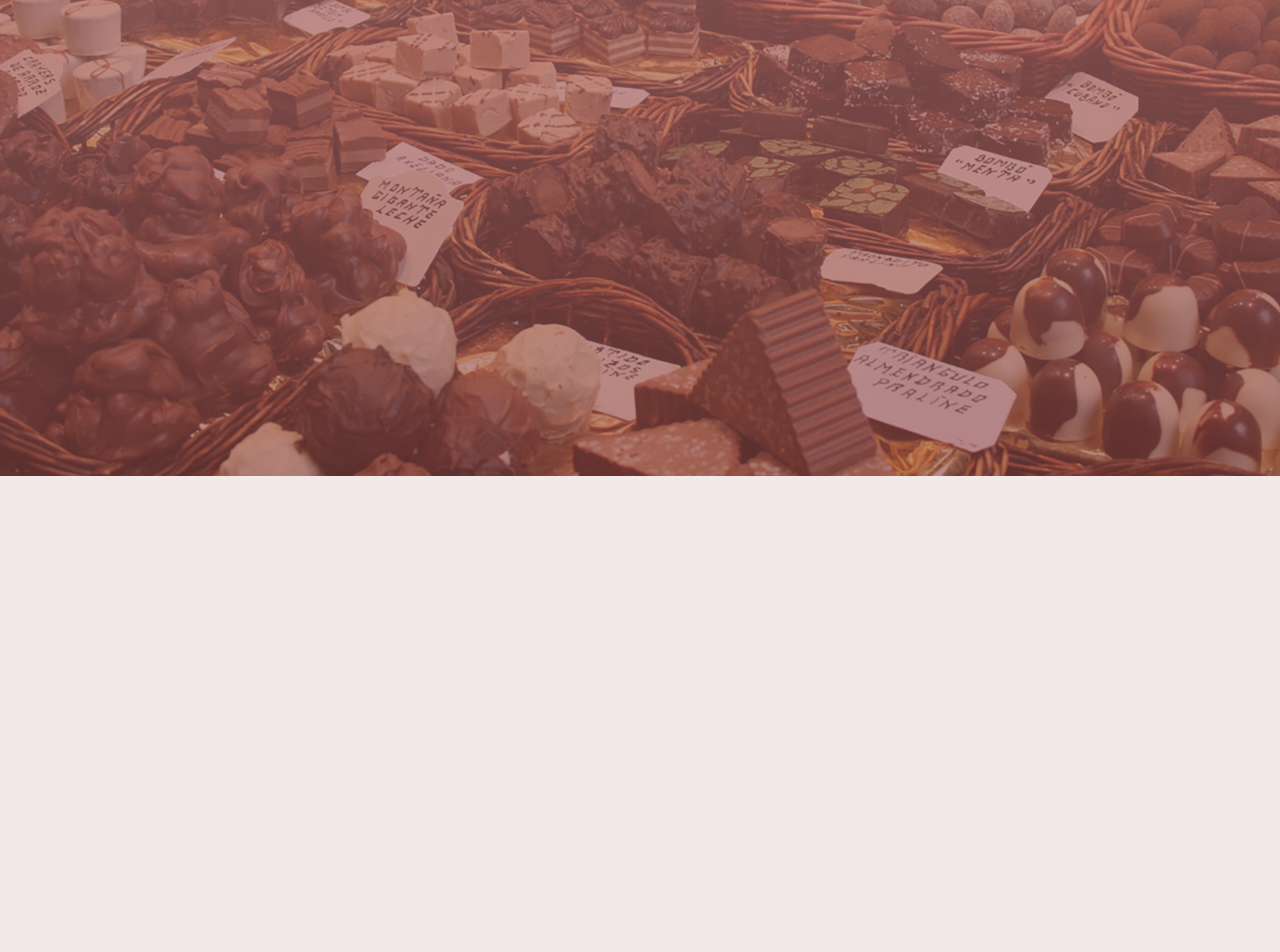
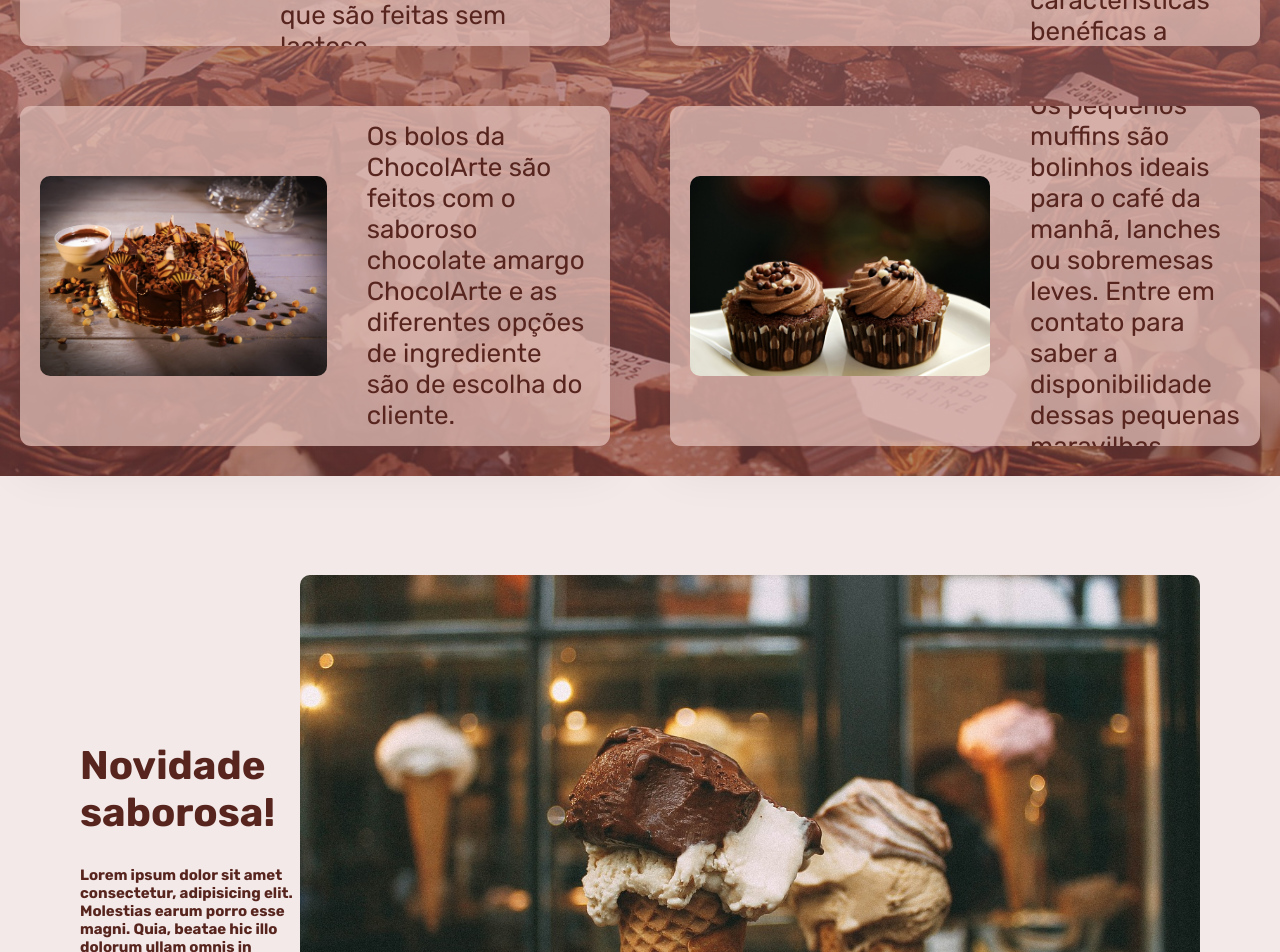
Before and after one commit to Marcelamm6/chocolarte, a plain HTML site: page index.html in a window 1280 px wide. Shown: the part 1220-2172 px from the top of the page. Drawn offline with nearby package versions, Linux system fonts and the light colour scheme.

Commit message:
produtos e equipe

```diff
--- a/index.html
+++ b/index.html
@@ -52,14 +52,28 @@
 
     <section id="sectionProdutos" class="container section-produtos">
       <div class="produtos-grid">
-        <div></div>
-        <div></div>
-        <div></div>
-        <div></div>
+        <div class="card"><img class="card-img" src="imagens/prod1.jpg" alt="barras de chocolate"><p class="card-text">Nossas saborosas barras de chocolate tem variações de &percnt; de cacau, sempre acima de 60&percnt;. Das mais doces as mais amargas, todas são ricas em flavonoides que trazem diversos benefícios a sua saúde. <br> Temos, também, barras que são feitas sem lactose.</p></div>
+        <div class="card"><img class="card-img" src="imagens/prod2.jpg" alt="bombons"><p class="card-text">Deliciosas opções de presentes são as maravilhosas caixas de bombons. Todos são redondos como boas trufas e possuem, também, características benéficas a saúde, além de ter ótimo sabor.</p></div>
+        <div class="card"><img class="card-img" src="imagens/prod3.jpg" alt="bolo de chocolate"><p class="card-text">Os bolos da ChocolArte são feitos com o saboroso chocolate amargo ChocolArte e as diferentes opções de ingrediente são de escolha do cliente. </p></div>
+        <div class="card"><img class="card-img" src="imagens/prod4.jpg" alt="dois muffins"><p class="card-text">Os pequenos muffins são bolinhos ideais para o café da manhã, lanches ou sobremesas leves. Entre em contato para saber a disponibilidade dessas pequenas maravilhas.</p></div>
       </div>
     </section>
-    <section id="sectionSorvetes" class="container section-sorvetes"></section>
-    <section id="sectionEquipe" class="container section-equipe"></section>
+
+    <section id="sectionSorvetes" class="container section-sorvetes">
+      <div class="sorvetes-txt">
+        <h1 class="sorvetes-txt-title">Novidade saborosa!</h1>
+        <h2 class="sorvetes-txt-txt">Lorem ipsum dolor sit amet consectetur, adipisicing elit. Molestias earum porro esse magni. Quia, beatae hic illo dolorum ullam omnis in assumenda. Deserunt illum unde amet accusantium, dolore recusandae eveniet.</h2>
+      </div>
+      <div><img  class="sorvetes-img" src="imagens/sorvete.jpg" alt="Duas casquinhas de sorvete"></div>
+    </section>
+
+    <section id="sectionEquipe" class="container section-equipe">
+      <div class="flex-equip">
+        <div class="card-equip"><img src="" alt=""></div>
+        <div class="card-equip"><img src="" alt=""></div>
+        <div class="card-equip"><img src="" alt=""></div>
+      </div>
+    </section>
     <section id="sectionContato" class="container section-contato"></section>
   </main>
 
--- a/style.css
+++ b/style.css
@@ -139,7 +139,67 @@ header {
   background-image: linear-gradient(
     rgba(180, 119, 119, 0.788),
     rgba(141, 72, 72, 0.631)
-  ),url(imagens/chocolates-background.jpg);
+    ),url(imagens/chocolates-background.jpg);
+    background-size: cover;
+    background-repeat: no-repeat;
+
+    display: flex;
+    justify-content: center;
+    align-items: center;
+  }
+
+  .produtos-grid{
+    display: grid;
+    grid-template-columns: 1fr 1fr;
+    gap: 6rem;
+    padding: 2rem;
+}
+
+.card{
+  height: 34rem;
+  background-color: #dfbdb7c0;
+  box-shadow: 0 2.4rem 4.8rem rgba(0, 0, 0, 0.075);
+  border-radius: 1.1rem;
+  overflow: hidden;
+  transition: all 0.4s;
+
+  display: flex;
+  padding: 2rem;
+}
+
+.card-img{
+  height: 20rem;
+  align-self: center;
+  border-radius: 10px;
+}
+
+.card-text{
+  font-size: 2.6rem;
+  align-self: center;
+  margin-left: 4rem;
+}
+
+.section-sorvetes{
+  display: flex;
+  justify-content: center;
+  align-items: center;
+  padding: 8rem;
+}
+
+.sorvetes-txt-title{
+  font-size: 4rem;
+  margin-bottom: 3rem;
+}
+
+.sorvetes-img{
+  height: 60rem;
+  border-radius: 10px;
+}
+
+.section-equipe{
+  background-image: linear-gradient(
+    rgba(180, 119, 119, 0.788),
+    rgba(141, 72, 72, 0.631)
+    ),url(imagens/kitchen-ga24e45015_1280.jpg);
   background-size: cover;
-  background-repeat: no-repeat;
 }
```
Also changed, not shown: imagens/kitchen-ga24e45015_1280.jpg (added), imagens/prod1.jpg (renamed from imagens/chocolate-home.jpg), imagens/prod2.jpg (renamed from imagens/chocolates-g8d6573361_1280.jpg), imagens/prod3.jpg (renamed from imagens/cake-gf11b226e3_1280.jpg), imagens/prod4.jpg (renamed from imagens/muffin-ga8be40f68_1280.jpg).
